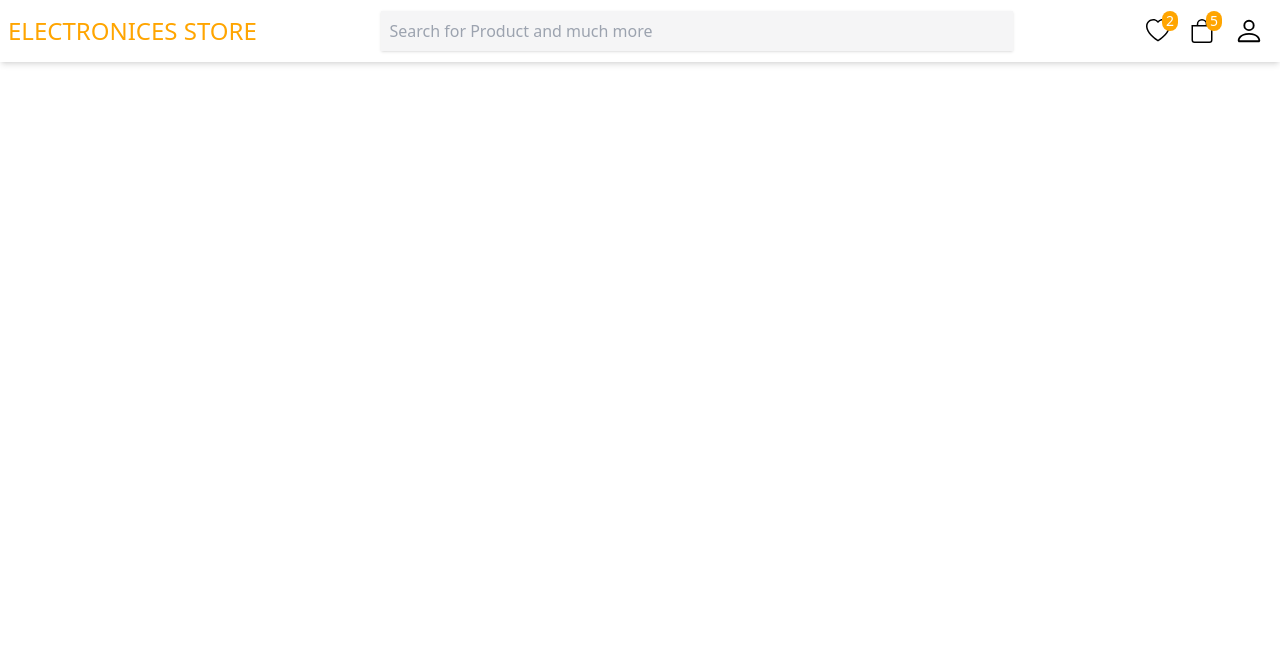
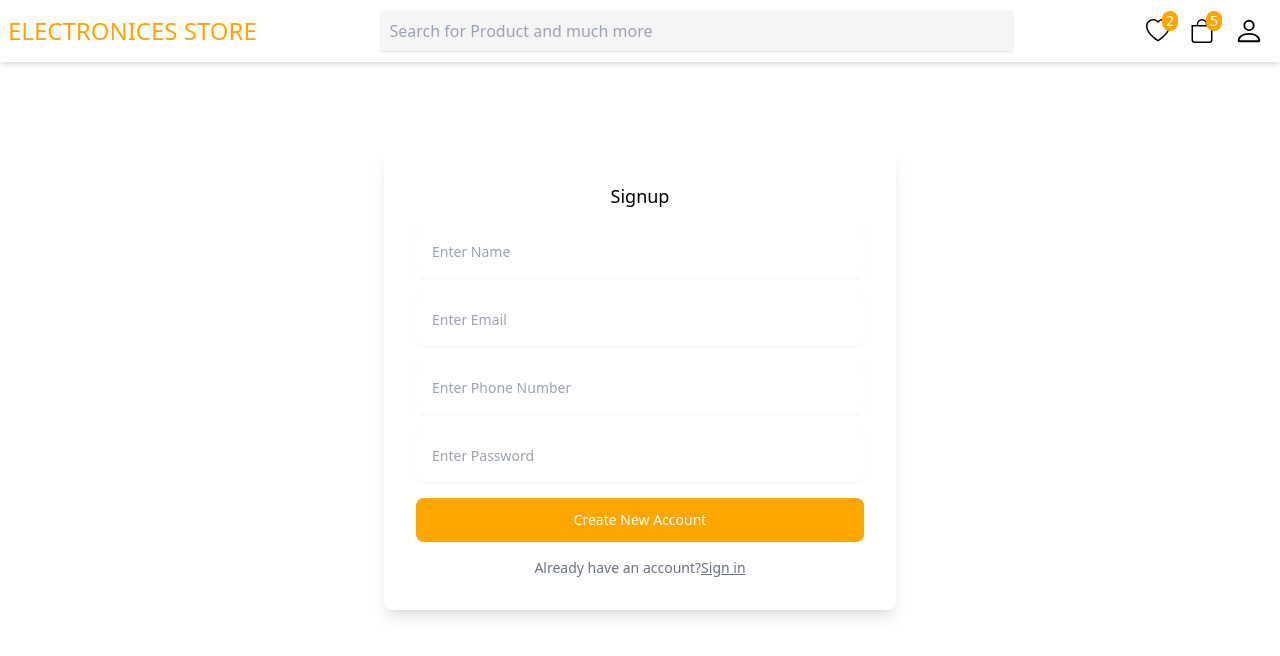
Before and after one commit to sdupadhyay/e-commercial, a React (Vite) app in the folder Frontend/: page /signup in a window 1280 px wide. Shown: the top 656 px of the page. Built offline with nearby package versions, Linux system fonts and the light colour scheme.

Commit message:
Login and Signup UI completed

```diff
--- a/Frontend/package.json
+++ b/Frontend/package.json
@@ -12,7 +12,8 @@
   "dependencies": {
     "react": "^18.3.1",
     "react-dom": "^18.3.1",
-    "react-icons": "^5.2.1"
+    "react-icons": "^5.2.1",
+    "react-router-dom": "^6.24.1"
   },
   "devDependencies": {
     "@types/react": "^18.3.3",
--- a/Frontend/src/App.tsx
+++ b/Frontend/src/App.tsx
@@ -1,39 +1,20 @@
-import { BsBag, BsHeart, BsPerson } from "react-icons/bs";
-
+import { BrowserRouter, Routes, Route } from "react-router-dom";
+import { Navbar } from "./components/Navbar";
+import { Carousel } from "./components/Carousel";
+import { Login } from "./pages/Login";
+import { Signup } from "./pages/Signup";
 function App() {
 	return (
 		<>
-			<header className="flex justify-between items-center shadow-md p-2">
-				<div>
-					<span className="text-primary text-2xl">ELECTRONICES STORE</span>
-				</div>
-				<div className="w-2/4">
-					<input
-						type="search"
-						placeholder="Search for Product and much more"
-						className="p-2 shadow bg-[#f5f5f6] w-full"
-					/>
-				</div>
-				<div>
-					<ul className="flex gap-1 items-center justify-center">
-						<li className="text-2xl relative p-2">
-							<BsHeart />
-							<span className="text-sm text-[#ffff] absolute top-0 right-0 bg-primary rounded-full w-4 flex items-center justify-center">
-								2
-							</span>
-						</li>
-						<li className="text-2xl relative p-2">
-							<BsBag />
-							<span className="text-sm text-[#ffff] absolute top-0 right-0 bg-primary rounded-full w-4 flex items-center justify-center">
-								5
-							</span>
-						</li>
-						<li className="text-3xl p-2">
-							<BsPerson />
-						</li>
-					</ul>
-				</div>
-			</header>
+			<BrowserRouter>
+				<Navbar />
+				<Routes>
+					<Route path="/" element={<Carousel />} />
+					<Route path="/login" element={<Login />} />
+					<Route path="/signup" element={<Signup />} />
+					<Route path="/cart" element={<h1>Cart Page</h1>} />
+				</Routes>
+			</BrowserRouter>
 		</>
 	);
 }
--- /dev/null
+++ b/Frontend/src/components/Button.tsx
@@ -0,0 +1,15 @@
+type ButtonClickHandler = (event: React.MouseEvent<HTMLButtonElement>) => void;
+interface buttonProps {
+	buttonTitle: string;
+	handleClick?: ButtonClickHandler;
+}
+export const Button: React.FC<buttonProps> = ({ buttonTitle, handleClick }) => {
+	return (
+		<button
+			className="block w-full rounded-lg bg-primary px-5 py-3 text-sm font-medium text-white"
+			onClick={handleClick}
+		>
+			{buttonTitle}
+		</button>
+	);
+};
--- /dev/null
+++ b/Frontend/src/components/Carousel.tsx
@@ -0,0 +1,54 @@
+import React, { useEffect, useState } from "react";
+
+export const Carousel = () => {
+	const sliderData = [
+		{
+			imageUrl:
+				"https://rukminim1.flixcart.com/fk-p-flap/1600/270/image/20b702cbbd0618aa.jpg?q=20",
+			altTag: "moto g85 Launch",
+		},
+		{
+			imageUrl:
+				"https://rukminim2.flixcart.com/fk-p-flap/844/140/image/28cd0fb316064c29.jpg?q=50",
+			altTag: "CMF by Nothing",
+		},
+		{
+			imageUrl:
+				"https://rukminim2.flixcart.com/fk-p-flap/844/140/image/19fa1370d0154baf.jpg?q=50",
+			altTag: "moto g85 Launch",
+		},
+	];
+	const [activeImage, setActiveImage] = useState(0);
+	let sliderTiming: number;
+	useEffect(() => {
+		if (activeImage <= sliderData?.length) {
+			sliderTiming = setTimeout(() => {
+				setActiveImage((pre) => pre + 1);
+			}, 1000);
+		} else setActiveImage(0);
+		return () => clearTimeout(sliderTiming);
+	}, []);
+	return (
+		<>
+			<div>
+				<Slides
+					image={sliderData[activeImage]?.imageUrl}
+					alt={sliderData[activeImage]?.imageUrl}
+				/>
+				<span></span>
+			</div>
+			<button onClick={() => setActiveImage((pre) => pre + 1)}>NEXT</button>
+		</>
+	);
+};
+interface slideProps {
+	image?: string;
+	alt?: string;
+}
+const Slides: React.FC<slideProps> = ({ image, alt }) => {
+	return (
+		<div>
+			<img src={image} alt={alt} width={"100%"} height={"300px"} />
+		</div>
+	);
+};
--- /dev/null
+++ b/Frontend/src/components/Input.tsx
@@ -0,0 +1,36 @@
+type InputChangeHandler = (event: React.ChangeEvent<HTMLInputElement>) => void;
+interface inputProps {
+	inputType: string;
+	placeHolder: string;
+	handleChange?: InputChangeHandler;
+	inputName: string;
+	error?: string;
+}
+export const Input: React.FC<inputProps> = ({
+	inputType = "text",
+	placeHolder,
+	handleChange,
+	inputName,
+	error,
+}) => {
+	return (
+		<>
+			<div className="">
+				<label htmlFor={inputType} className="sr-only">
+					{inputType}
+				</label>
+
+				<div className="relative">
+					<input
+						type={inputType}
+						className="w-full rounded-lg border-red-200 p-4 pe-12 text-sm shadow-sm"
+						placeholder={placeHolder}
+						onChange={handleChange}
+						name={inputName}
+					/>
+				</div>
+				{error && <p className="text-red-600 text-sm p-1">{error}</p>}
+			</div>
+		</>
+	);
+};
--- /dev/null
+++ b/Frontend/src/components/LoginSignup.tsx
@@ -0,0 +1,93 @@
+import { Link } from "react-router-dom";
+import { Button } from "./Button";
+import { Input } from "./Input";
+import { useState } from "react";
+interface loginSignupProp {
+	heading?: string;
+	requiredFields: Array<string>;
+	buttonTitle: string;
+	handleClick?: Function;
+}
+
+export const LoginSignup: React.FC<loginSignupProp> = ({
+	heading = "Login",
+	requiredFields,
+	buttonTitle,
+	handleClick,
+}) => {
+	const [formData, setFormData] = useState({});
+	const [formError, setFormError] = useState({});
+	const handleChange = (event: any) => {
+		//console.log(event?.target);
+		setFormData({ ...formData, [event.target.name]: event.target.value });
+	};
+	return (
+		<>
+			<div className="mx-auto max-w-screen-xl px-4 py-16 sm:px-6 lg:px-8">
+				<div className="mx-auto max-w-lg">
+					<form className="mb-0 mt-6 space-y-4 rounded-lg p-4 shadow-lg sm:p-6 lg:p-8">
+						<p className="text-center text-lg font-medium">{heading}</p>
+						{requiredFields?.map((ele, ind) => {
+							switch (ele) {
+								case "email":
+									return (
+										<Input
+											inputType={"email"}
+											placeHolder={"Enter Email"}
+											handleChange={handleChange}
+											inputName={"email"}
+											key={ind}
+										/>
+									);
+								case "name":
+									return (
+										<Input
+											inputType={"text"}
+											placeHolder={"Enter Name"}
+											handleChange={handleChange}
+											inputName={"name"}
+											key={ind}
+										/>
+									);
+								case "number":
+									return (
+										<Input
+											inputType={"number"}
+											placeHolder={"Enter Phone Number"}
+											handleChange={handleChange}
+											inputName={"number"}
+											key={ind}
+										/>
+									);
+								case "password":
+									return (
+										<Input
+											inputType={"password"}
+											placeHolder={"Enter Password"}
+											handleChange={handleChange}
+											inputName={"password"}
+											key={ind}
+										/>
+									);
+							}
+						})}
+						{/* @ts-ignore */}
+						<Button buttonTitle={buttonTitle} handleClick={handleClick} />
+
+						<p className="text-center text-sm text-gray-500">
+							{requiredFields?.length > 2
+								? "Already have an account?"
+								: "Don't have an account?"}
+							<Link
+								className="underline"
+								to={requiredFields?.length > 2 ? "/login" : "/signup"}
+							>
+								{requiredFields?.length > 2 ? "Sign in" : "Sign up"}
+							</Link>
+						</p>
+					</form>
+				</div>
+			</div>
+		</>
+	);
+};
--- /dev/null
+++ b/Frontend/src/components/Navbar.tsx
@@ -0,0 +1,38 @@
+import { BsBag, BsHeart, BsPerson } from "react-icons/bs";
+export const Navbar = () => {
+	return (
+		<>
+			<header className="flex justify-between items-center shadow-md p-2">
+				<div>
+					<span className="text-primary text-2xl">ELECTRONICES STORE</span>
+				</div>
+				<div className="w-2/4">
+					<input
+						type="search"
+						placeholder="Search for Product and much more"
+						className="p-2 shadow bg-[#f5f5f6] w-full"
+					/>
+				</div>
+				<div>
+					<ul className="flex gap-1 items-center justify-center">
+						<li className="text-2xl relative p-2">
+							<BsHeart />
+							<span className="text-sm text-white absolute top-0 right-0 bg-primary rounded-full w-4 flex items-center justify-center">
+								2
+							</span>
+						</li>
+						<li className="text-2xl relative p-2">
+							<BsBag />
+							<span className="text-sm text-white absolute top-0 right-0 bg-primary rounded-full w-4 flex items-center justify-center">
+								5
+							</span>
+						</li>
+						<li className="text-3xl p-2">
+							<BsPerson />
+						</li>
+					</ul>
+				</div>
+			</header>
+		</>
+	);
+};
--- /dev/null
+++ b/Frontend/src/pages/Login.tsx
@@ -0,0 +1,14 @@
+import { LoginSignup } from "../components/LoginSignup";
+
+export const Login = () => {
+	return (
+		<>
+			<LoginSignup
+				heading="Login"
+				// @ts-ignore
+				requiredFields={["email", "password"]}
+				buttonTitle="Login"
+			/>
+		</>
+	);
+};
--- /dev/null
+++ b/Frontend/src/pages/Signup.tsx
@@ -0,0 +1,19 @@
+import { LoginSignup } from "../components/LoginSignup";
+
+export const Signup = () => {
+	const handleSignup = (event: any) => {
+		event.preventDefault();
+		alert("Click");
+	};
+	return (
+		<>
+			<LoginSignup
+				heading="Signup"
+				// @ts-ignore
+				requiredFields={["name", "email", "number", "password"]}
+				buttonTitle="Create New Account"
+				handleClick={handleSignup}
+			/>
+		</>
+	);
+};
--- a/Frontend/tailwind.config.js
+++ b/Frontend/tailwind.config.js
@@ -2,9 +2,10 @@
 export default {
 	content: ["./index.html", "./src/**/*.{js,ts,jsx,tsx}"],
 	theme: {
-		extend: {},
-		colors: {
-			primary: "#FFA500",
+		extend: {
+			colors: {
+				primary: "#FFA500",
+			},
 		},
 	},
 	plugins: [],
```
Also changed, not shown: 1 other file (tests, documents, lock files or other folders).
